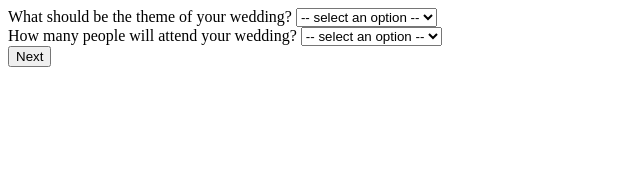
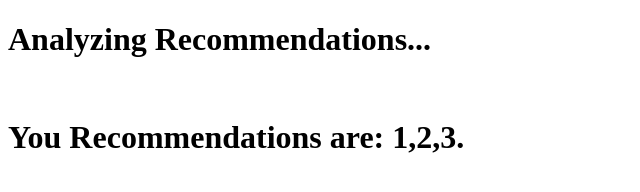
Before and after one commit to EECE3093C/team-project-cyber-tech, a plain HTML site: page src/index.html in a window 1280 px wide. Shown: the whole page, without its empty margins (0-640 px from the left). Drawn offline with Linux system fonts and the light colour scheme.

Commit message:
Add files via upload

```diff
--- a/src/index.html
+++ b/src/index.html
@@ -4,28 +4,7 @@
         <title>User Input Page</title>
     </head>
     <body>
-        <label for="Event_Theme">What should be the theme of your wedding?</label>
-        <select name="Event_Theme" id="Event_Theme">
-            <option disabled selected value> -- select an option -- </option>
-            <option value="Royal">Royal</option>
-            <option value="Urban">Urban</option>
-            <option value="Garden">Garden</option>
-            <option value="Glamorous">Glamorous</option>
-            <option value="Classic">Classic</option>
-        </select>
-
-        <br>
-
-        <label for="num_people">How many people will attend your wedding?</label>
-        <select name="num_people" id="num_people">
-            <option disabled selected value> -- select an option -- </option>
-            <option value="lessthan50">Less than 50</option>
-            <option value="50to200">50 - 200</option>
-            <option value="morethan200">More than 200</option>
-        </select>
-
-        <br>
-
-        <button onclick="location.href='../Food_Catering/index.html'">Next</button>
+        <h1>Analyzing Recommendations...</h1><br>
+        <h1>You Recommendations are: 1,2,3.</h1><br>
     </body>
 </html>
```
